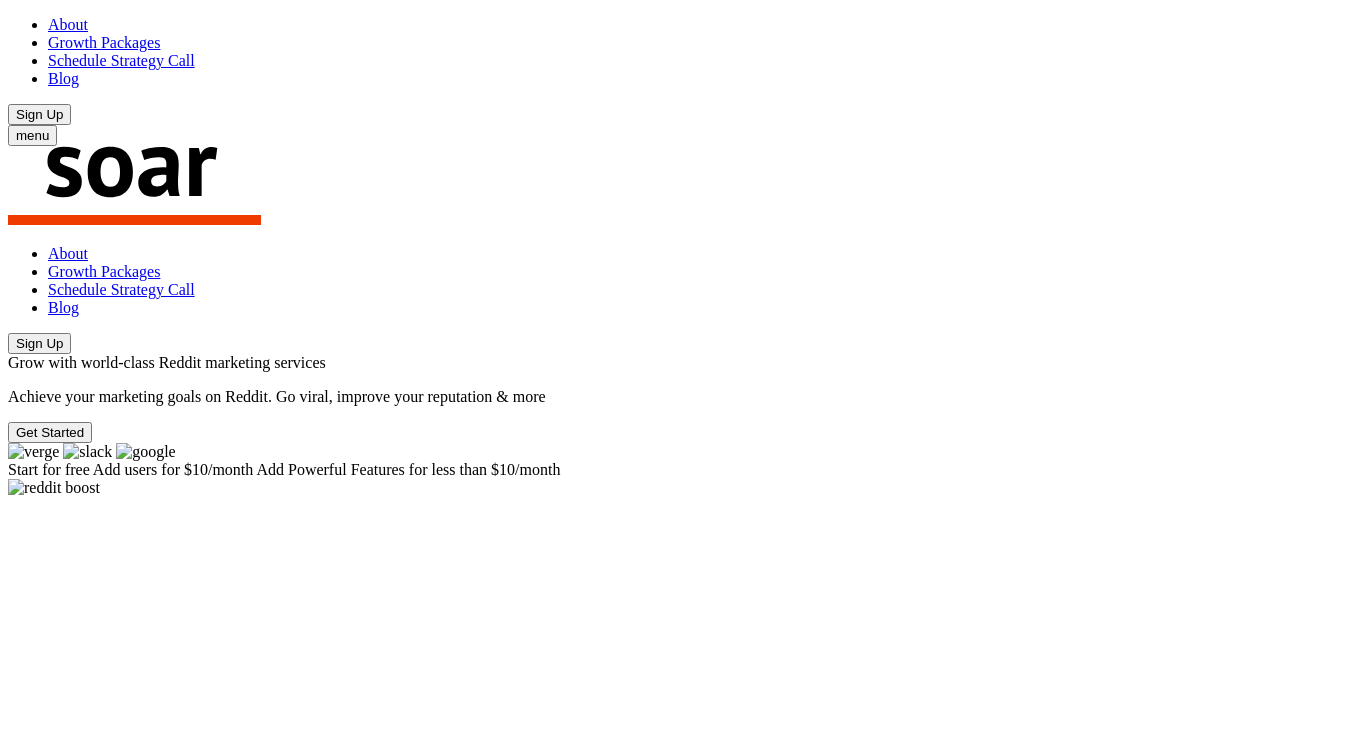
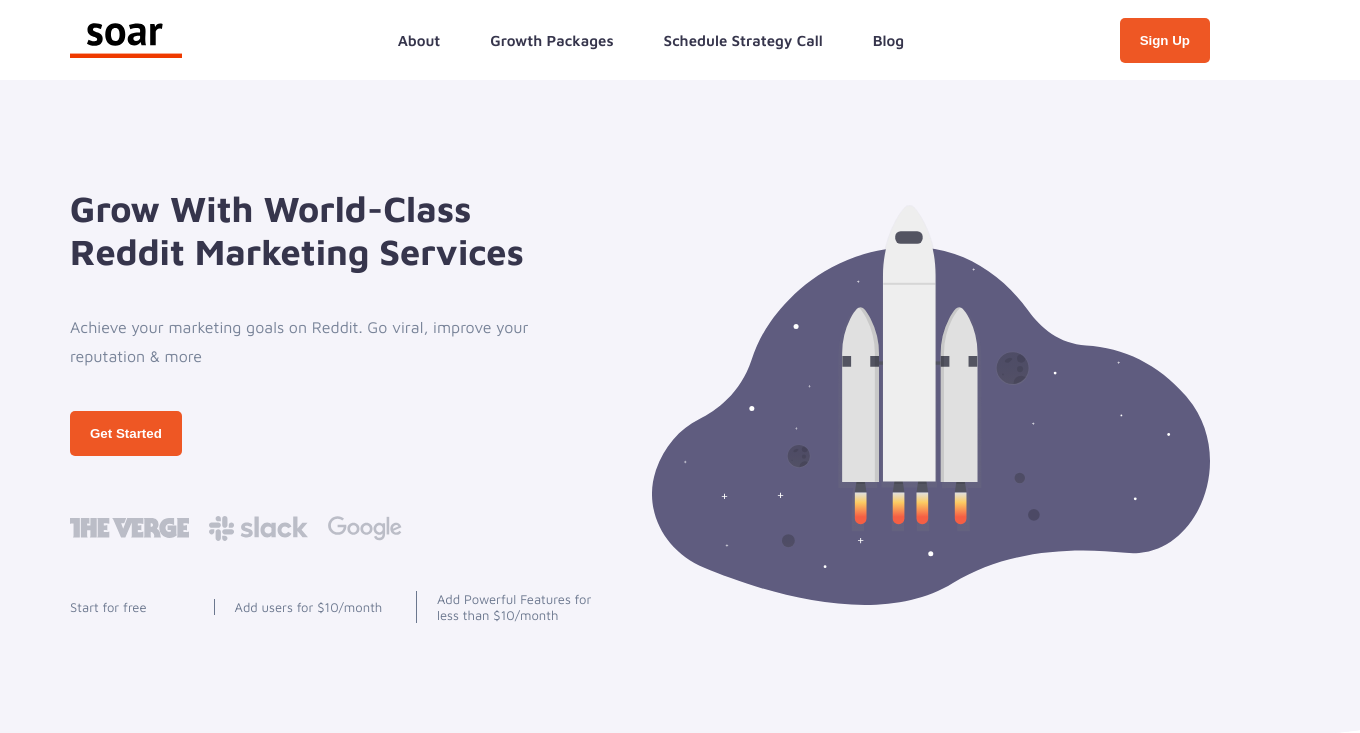
Before and after one commit to john-afolabi/soar-landing-page, a website built with Parcel: page src/index.html in a window 1280 px wide. Shown: the whole page, 1360 px wide, since content can reach past the window. Built offline with nearby package versions, Linux system fonts and the light colour scheme.

Commit message:
Build and style Header component

```diff
--- a/src/components/Header.js
+++ b/src/components/Header.js
@@ -1,4 +1,8 @@
 import logo from "../img/svg/logo.svg";
+import google from "../img/svg/brands/google.svg";
+import verge from "../img/svg/brands/verge.svg";
+import slack from "../img/svg/brands/slack.svg";
+import boost from "../img/svg/to-the-moon.svg";
 
 export const Header = (open) => {
 	const template = `
@@ -10,7 +14,6 @@ export const Header = (open) => {
 					<li><a href="#schedule">Schedule Strategy Call</a></li>
 					<li><a href="#blog">Blog</a></li>
 				</ul>
-
 				<button class="nav-cta">Sign Up</button>
 			</nav>
 			<button class="hamburger">menu</button>
@@ -22,47 +25,72 @@ export const Header = (open) => {
 					<img src="${logo}" class="brand-logo" />
 
 					<ul>
-						<li class="nav__list">
+						<li class="nav-list">
 							<a href="#about" class="nav-link">About</a>
 						</li>
-						<li class="nav__list">
+						<li class="nav-list">
 							<a href="#packages" class="nav-link"
 								>Growth Packages</a
 							>
 						</li>
-						<li class="nav__list">
+						<li class="nav-list">
 							<a href="#schedule" class="nav-link"
 								>Schedule Strategy Call</a
 							>
 						</li>
-						<li class="nav__list">
+						<li class="nav-list">
 							<a href="#blog" class="nav-link">Blog</a>
 						</li>
 					</ul>
 
-					<button class="nav-cta">Sign Up</button>
+					<button class="btn-primary">Sign Up</button>
 				</nav>
 
+				<div class="hero-bg">
+					<div class="hero">
 						<div class="hero-text">
+							<h2>
 								Grow with world-class Reddit marketing services
+							</h2>
 							<p>
-						Achieve your marketing goals on Reddit. Go viral,
-						improve your reputation & more
+								Achieve your marketing goals on Reddit. Go
+								viral, improve your reputation & more
 							</p>
-					<button>Get Started</button>
-				</div>
+							<button class="btn-primary">Get Started</button>
 
 							<div class="brands">
-					<img src="" alt="verge" />
-					<img src="" alt="slack" />
-					<img src="" alt="google" />
+								<img src="${verge}" alt="verge" />
+								<img src="${slack}" alt="slack" />
+								<img src="${google}" alt="google" />
 							</div>
 							<div class="summary-text">
 								<span>Start for free</span>
 								<span>Add users for $10/month</span>
-					<span>Add Powerful Features for less than $10/month</span>
+								<span
+									>Add Powerful Features for less than
+									$10/month</span
+								>
 							</div>
-				<img src="" alt="reddit boost" class="hero-image" />
+						</div>
+						<img
+							src="${boost}"
+							alt="reddit boost"
+							class="hero-image"
+						/>
+					</div>
+				</div>
+				<svg
+					id="bottom-curve"
+					width="100%"
+					height="100"
+					viewBox="0 0 1331 206"
+					xmlns="http://www.w3.org/2000/svg"
+					preserveAspectRatio="none"
+				>
+					<path
+						d="M0 0H1331L155.647 203.104C74.3446 217.153 0 154.554 0 72.0462V0Z"
+					/>
+				</svg>
 			</div>
 		</header>
     `;
--- a/src/index.html
+++ b/src/index.html
@@ -4,7 +4,7 @@
 		<meta charset="utf-8" />
 		<title></title>
 		<meta name="description" content="" />
-		<meta name="viewport" content="width=device-width, initial-scale=1" />
+		<meta name="viewport" content="width=device-width, initial-scale=1.0" />
 
 		<meta property="og:title" content="" />
 		<meta property="og:type" content="" />
@@ -12,8 +12,6 @@
 		<meta property="og:image" content="" />
 
 		<!-- Place favicon.ico in the root directory -->
-
-		<meta name="theme-color" content="#fafafa" />
 	</head>
 
 	<body class="container">
--- a/src/index.js
+++ b/src/index.js
@@ -1,4 +1,6 @@
 import { Header } from "./components/Header.js";
+
+import "./scss/main.scss";
 
 const body = document.querySelector(".container");
 
@@ -9,3 +11,24 @@ const app = () => {
 };
 
 app();
+
+const mobileNav = document.querySelector(".mobile-nav");
+console.log(mobileNav.classList);
+const openNav = () => {
+	if (mobileNav.classList.contains("openNav")) {
+		mobileNav.classList.remove("openNav");
+		document.querySelector(".hamburger").textContent = "menu";
+	} else {
+		mobileNav.classList.add("openNav");
+		document.querySelector(".hamburger").textContent = "close";
+	}
+};
+document.querySelector(".hamburger").onclick = openNav;
+
+const allLinks = document.querySelectorAll(".links-nav li a");
+allLinks.forEach((link) => {
+	link.addEventListener("click", () => {
+		mobileNav.classList.remove("openNav");
+		document.querySelector(".hamburger").textContent = "menu";
+	});
+});
--- /dev/null
+++ b/src/scss/_base.scss
@@ -0,0 +1,171 @@
+/*--------------------------
+    variables
+---------------------------*/
+@import url("https://fonts.googleapis.com/css2?family=Maven+Pro:wght@400;500;600;700;800;900&display=swap");
+
+$primary-font: "Maven Pro", sans-serif;
+
+//colors
+$primary-color: #ee5724;
+$secondary-color: #ffd800;
+$white: #ffffff;
+$black: #000000;
+$gray: #696969;
+
+/*--------------------------
+    base settings
+---------------------------*/
+
+*,
+*::before,
+*::after {
+	margin: 0;
+	padding: 0;
+	box-sizing: inherit;
+}
+
+html {
+	font-size: 62.5%;
+	box-sizing: border-box;
+	-webkit-font-smoothing: antialiased;
+	-moz-osx-font-smoothing: grayscale;
+	scroll-behavior: smooth;
+	transition: font-size 0.2s ease;
+
+	// @media only screen and (max-width: 62.5em) {
+	// 	// tab-land
+	// 	font-size: 56.25%; // 9px
+	// }
+
+	// @media only screen and (max-width: 56.25em) {
+	// 	// tab-port
+	// 	font-size: 50%; // 8px
+	// }
+
+	// @media only screen and (max-width: 37.5em) {
+	// 	// phone
+	// 	font-size: 46.87%; // 7.5px
+	// }
+
+	// @media only screen and (min-width: 112.5em) {
+	// 	// big desktop
+	// 	font-size: 75%; // 1rem = 12px, 12/16 = 75
+	// }
+}
+
+body {
+	font-family: $primary-font;
+	font-size: 1.2rem;
+	background-color: #fff;
+	color: $black;
+	position: relative;
+}
+
+button {
+	&:focus {
+		outline: none;
+	}
+}
+
+// .container {
+// 	display: grid;
+// 	grid-template-columns: 1fr repeat(12, minmax(min-content, 10rem)) 1fr;
+// 	grid-template-rows: repeat(7, min-content);
+// }
+.container {
+	max-width: 1140px;
+	margin: 0 auto;
+}
+/*--------------------------
+    typography
+---------------------------*/
+h2 {
+	text-transform: capitalize;
+	color: $black;
+	font-size: 3.6rem;
+	margin-bottom: 2rem;
+	color: #36354c;
+
+	&--sub {
+		color: $white;
+	}
+}
+
+h3 {
+	text-transform: uppercase;
+	font-size: 1.2rem;
+	margin-bottom: 2rem;
+	letter-spacing: 1.4px;
+
+	&--sub {
+		color: $white;
+	}
+}
+
+h5 {
+	font-size: 1.1rem;
+}
+
+p {
+	font-size: 1.6rem;
+	color: #788398;
+	line-height: 1.8;
+
+	&--sub {
+		color: white;
+	}
+}
+
+.bigFont {
+	font-size: 5rem;
+	line-height: 54px;
+}
+
+// ----------------------------
+// Buttons
+// ----------------------------
+.btn-primary {
+	background-color: $primary-color;
+	color: $white;
+	font-weight: 600;
+	padding: 15px 20px;
+	border-radius: 5px;
+	border: none;
+	cursor: pointer;
+}
+
+/*--------------------------
+    mixins
+---------------------------*/
+// MEDIA QUERY MANAGER
+/*
+0 - 600px:          Phone
+600px - 900px:      Tablet portrait
+900px - 1200px:     Tablet landscape
+[1200 - 1800] is where our normal styles apply
+1800px + :     Big desktop
+ORDER FOR WRITTING MEDIA QUERY,
+        BASE > TYPOGRAPHY > SECTION > GRID > PAGE LAYOUT > COMPONENTS
+*/
+
+// @mixin respond($breakpoint) {
+//     // @if $breakpoint == small-phone {
+//     //     @media (max-width: 20.75em) { @content };  // 600/16 = 37.5em
+//     // }
+
+//     @if $breakpoint == phone {
+//         @media only screen and (max-width: 37.5em) { @content };  // 600/16 = 37.5em
+//     }
+
+//     @if $breakpoint == tab-port {
+//         @media only screen and (max-width: 56.25em) { @content };
+//     }
+
+//     @if $breakpoint == tab-land {
+//         @media only screen and (max-width: 75em) { @content };
+//     }
+
+//     @if $breakpoint == big-desktop {
+//         @media only screen and (min-width: 112.5em) { @content };
+//     }
+// }
--- /dev/null
+++ b/src/scss/_header.scss
@@ -0,0 +1,129 @@
+.mobile-nav {
+	opacity: 0;
+	display: none;
+	z-index: 5;
+}
+
+header {
+	.nav {
+		margin: 0 auto;
+		height: 60px;
+		display: flex;
+		align-items: center;
+		justify-content: space-between;
+		box-shadow: 0 2px rgba(79, 79, 79, 0.07);
+		padding: 40px 0;
+
+		img {
+			height: 35px;
+		}
+
+		ul {
+			display: flex;
+			justify-content: space-between;
+
+			li {
+				margin: 0 25px;
+			}
+		}
+
+		&-list {
+			list-style: none;
+			@media only screen and (max-width: 46.875em) {
+				display: none;
+			}
+		}
+
+		&-link {
+			text-decoration: none;
+			color: #36354c;
+			font-weight: 600;
+			text-transform: capitalize;
+			transition: all 0.1s ease;
+			font-size: 1.5rem;
+
+			&:hover {
+				padding-bottom: 5px;
+				border-bottom: $primary-color solid 3px;
+			}
+		}
+	}
+
+	.hero-bg {
+		margin: 0 -150px;
+		background-color: #f5f4fa;
+
+		.hero {
+			height: 650px;
+			display: grid;
+			grid-template-columns: 1fr 1fr;
+			grid-column-gap: 5em;
+			justify-items: center;
+			align-items: center;
+			margin: 0 auto;
+			max-width: 1140px;
+
+			.hero-text {
+				h2 {
+					margin-bottom: 40px;
+				}
+				button {
+					margin-top: 40px;
+				}
+				.brands {
+					display: flex;
+					align-items: center;
+
+					margin-top: 60px;
+					img:nth-of-type(1) {
+						height: 20px;
+						margin-right: 20px;
+					}
+					img:nth-of-type(2) {
+						height: 25px;
+						margin-right: 20px;
+					}
+					img:nth-of-type(3) {
+						height: 25px;
+					}
+				}
+
+				.summary-text {
+					margin-top: 50px;
+					font-size: 1.3rem;
+					display: grid;
+					grid-template-columns: 1fr 1.5fr 1.5fr;
+					grid-column-gap: 2em;
+					align-items: center;
+					justify-items: start;
+
+					span {
+						color: #6b778e;
+						border-left: 1px solid #6b778e;
+						padding-left: 20px;
+					}
+
+					span:first-child {
+						border: none;
+						padding-left: 0;
+					}
+				}
+			}
+		}
+
+		.hero-image {
+			height: 400px;
+		}
+	}
+}
+
+#bottom-curve {
+	height: 150px;
+	width: 1440px;
+	margin: 0 -150px;
+
+	path {
+		fill: #f5f4fa;
+		stroke: #f5f4fa;
+	}
+}
--- /dev/null
+++ b/src/scss/main.scss
@@ -0,0 +1,2 @@
+@import "base";
+@import "header";
```
Also changed, not shown: src/img/svg/brands/google.svg (added), src/img/svg/brands/slack.svg (added), src/img/svg/brands/verge.svg (added), src/img/svg/to-the-moon.svg (added). Lines whose indentation alone changed are shown as unchanged.
